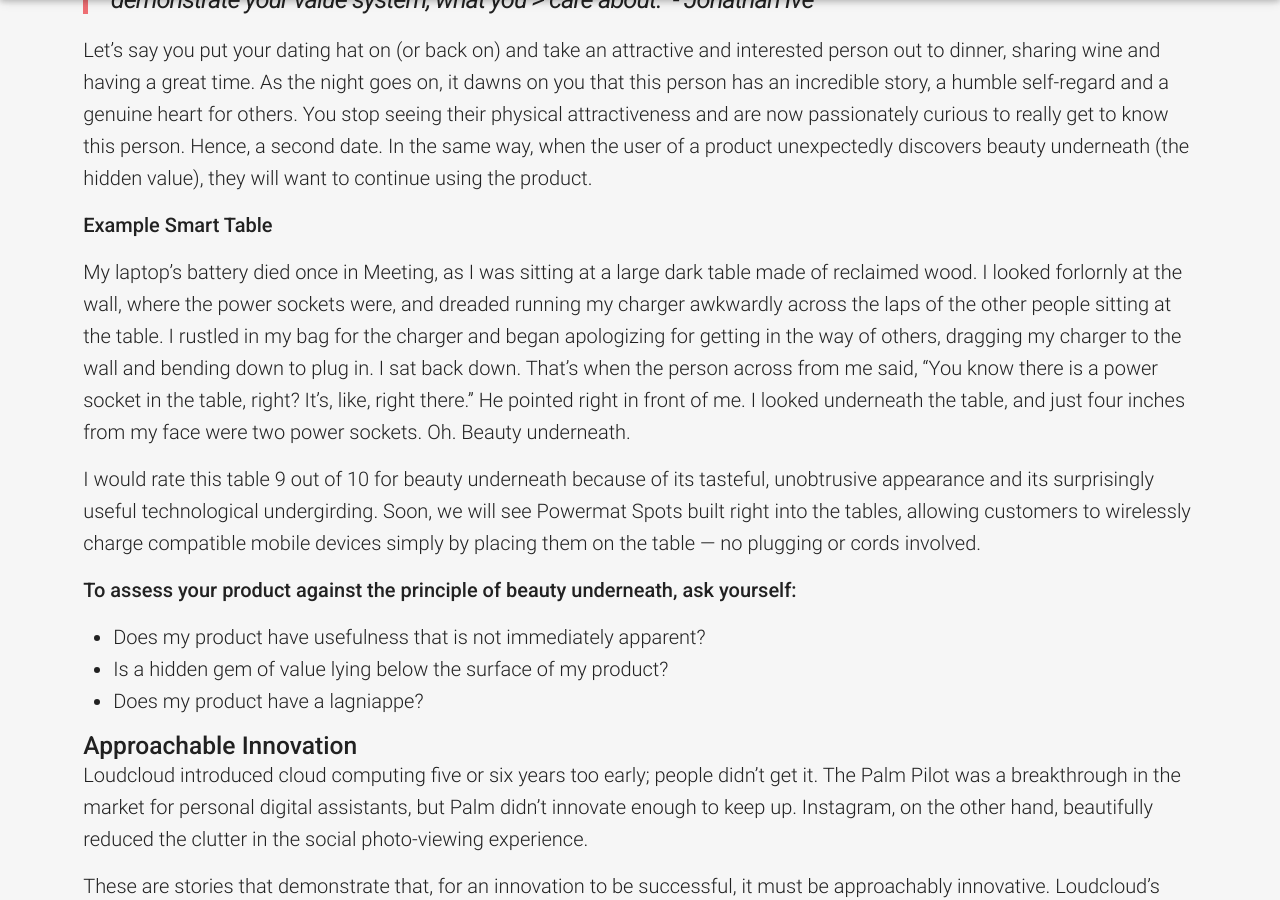
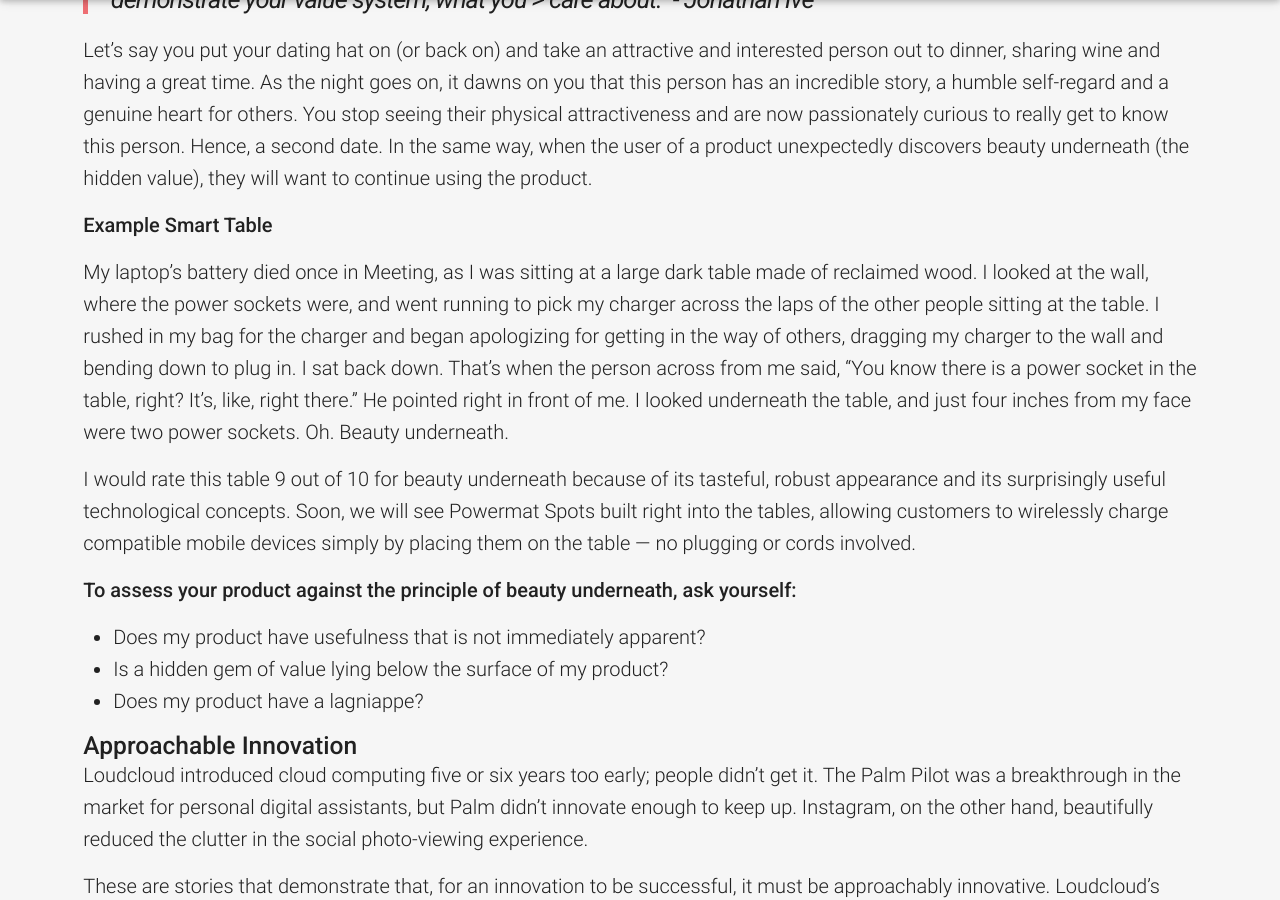
Before and after one commit to frontendfolks/frontendfolks.github.io, a Jekyll site: the page built from _posts/2016-01-02-Design-principles-of-a-product.md, in a window 1280 px wide and 900 px high, scrolled down 2426 px. Built offline with Jekyll 4.4.1, drawn with Linux system fonts in a browser that asks for light colours; nearby versions of some CDN libraries; some web fonts are replaced; comment, search, counter and statistics services are not loaded; some of the changed text lies outside the part shown.

```diff
--- a/_posts/2016-01-02-Design-principles-of-a-product.md
+++ b/_posts/2016-01-02-Design-principles-of-a-product.md
@@ -16,7 +16,7 @@
  * beauty underneath
  * approachable innovation
  * form and color agreement
- *  replicable methodology.
+ * replicable methodology.
 
 To make decisions, we can use these principles as a test by rating a product on a scale from 1 to 10 for each of the principles above. The lowest rating is a 1, and the highest is a 10. Each explanation below comes with examples to give you an idea of how to rate your product. Keep in mind that creative analysis is, ultimately, subjective and personal (like appreciating wine or a painting); therefore, each person’s rankings will be different.
 
@@ -63,10 +63,10 @@
 
 **Example Smart Table**
 
-My laptop’s battery died once in Meeting, as I was sitting at a large dark table made of reclaimed wood. I looked forlornly at the wall, where the power sockets were, and dreaded running my charger awkwardly across the laps of the other people sitting at the table. I rustled in my bag for the charger and began apologizing for getting in the way of others, dragging my charger to the wall and bending down to plug in. I sat back down. That’s when the person across from me said, “You know there is a power socket in the table, right? It’s, like, right there.” He pointed right in front of me.
+My laptop’s battery died once in Meeting, as I was sitting at a large dark table made of reclaimed wood. I looked  at the wall, where the power sockets were, and went running to pick my charger across the laps of the other people sitting at the table. I rushed in my bag for the charger and began apologizing for getting in the way of others, dragging my charger to the wall and bending down to plug in. I sat back down. That’s when the person across from me said, “You know there is a power socket in the table, right? It’s, like, right there.” He pointed right in front of me.
 I looked underneath the table, and just four inches from my face were two power sockets. Oh. Beauty underneath.
 
-I would rate this table  9 out of 10 for beauty underneath because of its tasteful, unobtrusive appearance and its surprisingly useful technological undergirding. Soon, we will see Powermat Spots built right into the tables, allowing customers to wirelessly charge compatible mobile devices simply by placing them on the table — no plugging or cords involved.
+I would rate this table  9 out of 10 for beauty underneath because of its tasteful, robust appearance and its surprisingly useful technological concepts. Soon, we will see Powermat Spots built right into the tables, allowing customers to wirelessly charge compatible mobile devices simply by placing them on the table — no plugging or cords involved.
 
 **To assess your product against the principle of beauty underneath, ask yourself:**
 
```
Also changed, not shown: other parts of _posts/2016-01-02-Design-principles-of-a-product.md (+1 -1 lines).
